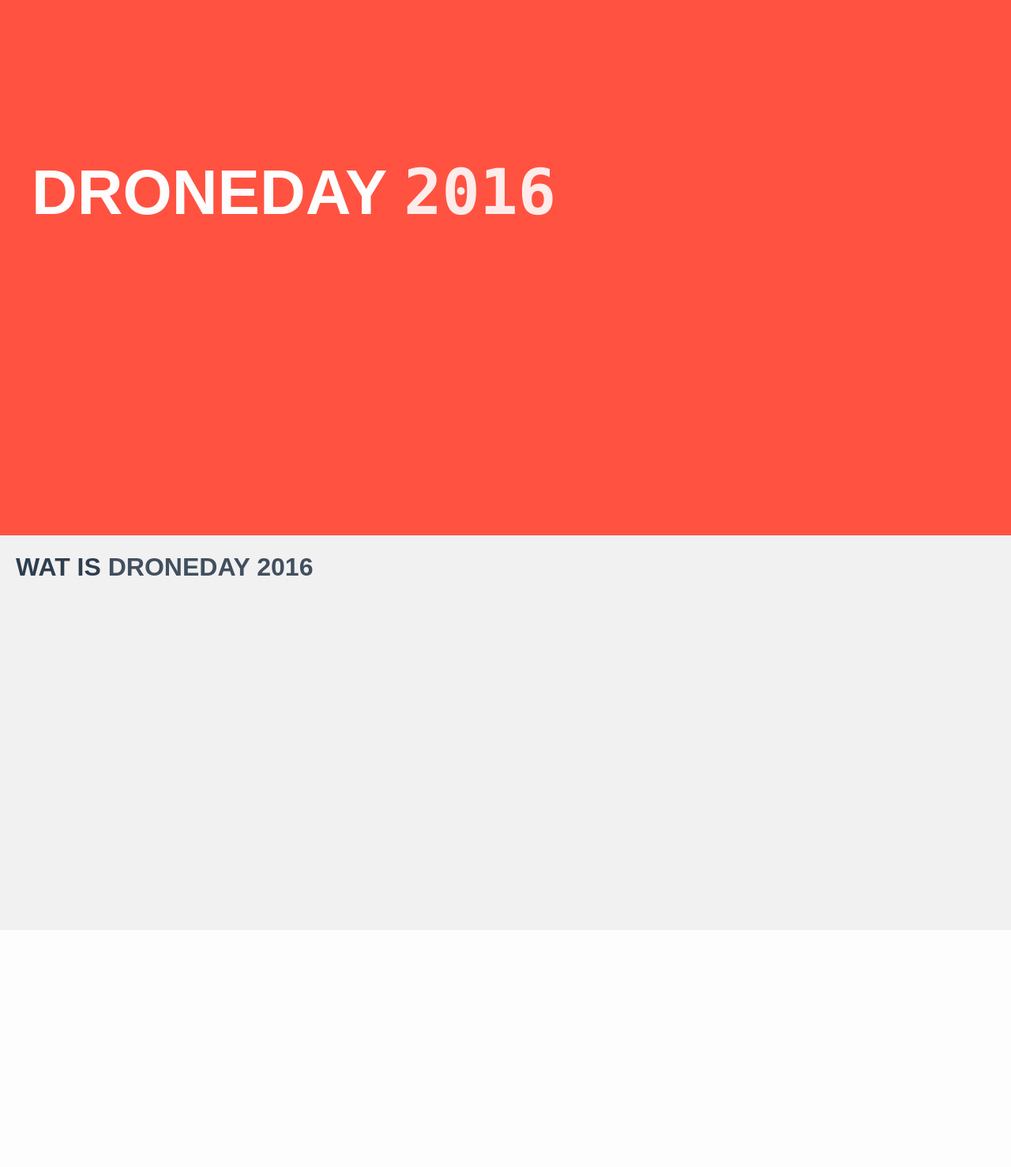
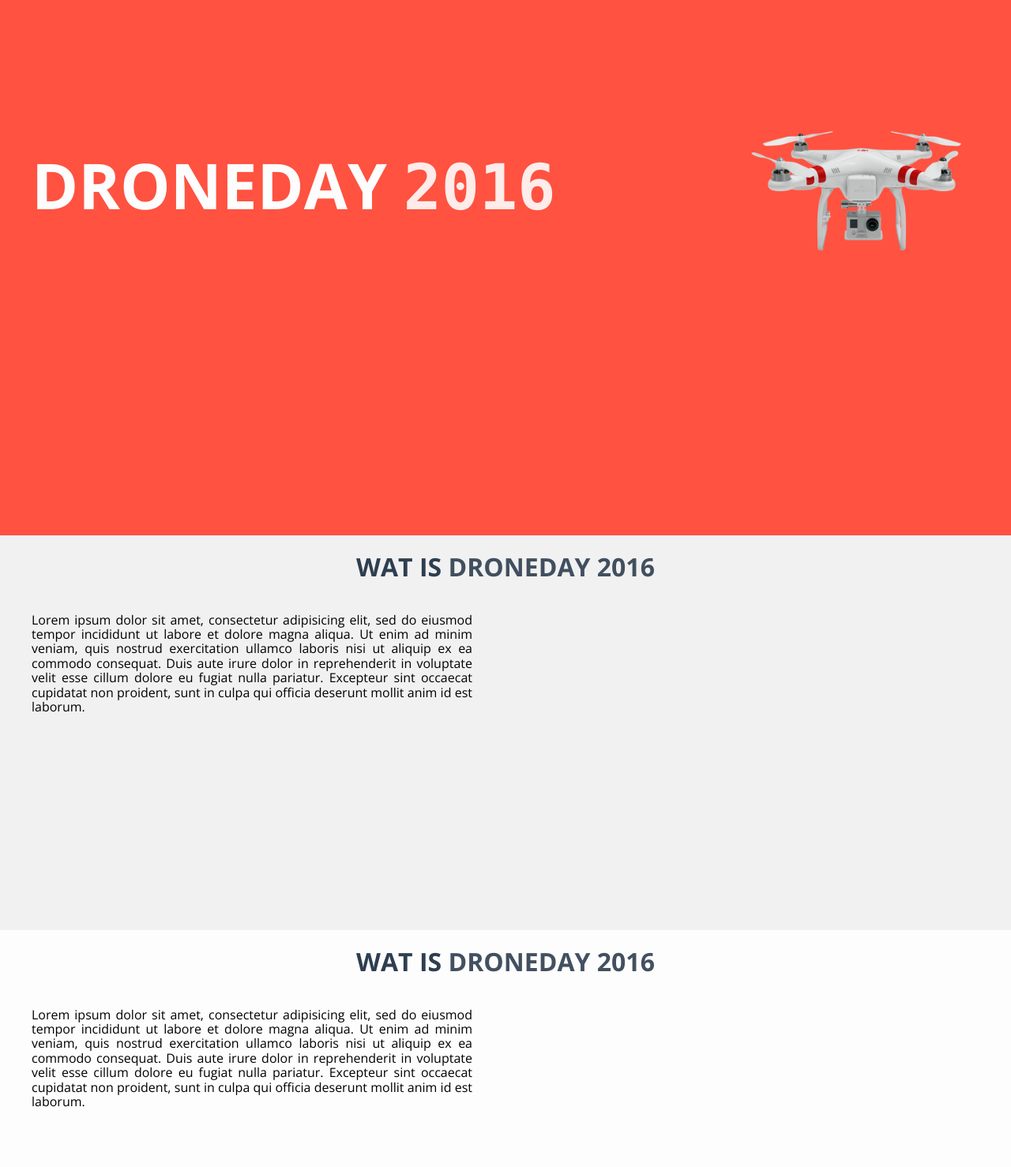
Before and after one commit to KoenWestendorp/DroneDay, a plain HTML site: page index.html in a window 1280 px wide. Shown: the part 122-1600 px from the top of the page at 79% size. Drawn offline with nearby package versions, Linux system fonts and the light colour scheme.

Commit message:
More changes

```diff
--- /dev/null
+++ b/css/footer.sass
@@ -0,0 +1,3 @@
+footer
+  height: 200px
+  background-color: $dark
--- /dev/null
+++ b/css/header.sass
@@ -0,0 +1,30 @@
+header
+  position: relative
+  height: 100vh
+  background:
+    color: $red
+    size: cover
+    position: top center
+    attachment: fixed
+  overflow: hidden
+
+.header
+  h1
+    color: $white
+    text-transform: uppercase
+    font-size: 5em
+
+    span
+      opacity: 0.9
+      font-family: Menlo , monospace
+  padding: 16vh 0
+  padding-left: 20px
+  float: left
+
+.drone_image
+  // background:
+  //   image: url(../images/drone.png)
+  //   size: 100%
+  height: 225px
+  float: right
+  padding: 125px 20px
--- a/css/main.sass
+++ b/css/main.sass
@@ -1,33 +1,22 @@
 @import "https://cdnjs.cloudflare.com/ajax/libs/normalize/4.0.0/normalize.min.css"
 @import "variables.sass"
+@import "header.sass"
 @import "sections.sass"
+@import "footer.sass"
+
+@import "https://fonts.googleapis.com/css?family=Open+Sans:400,300,600,700)"
+
+.cf:before .cf:after
+  content: " "
+  display: table
+
+.cf:after
+  clear: both
 
 *
   -webkit-font-smoothing: antialiased
 
+
 html body
-  height: 9000px
-  font-family: sans-serif
+  font-family: 'Open Sans', sans-serif
   background-color: $white
-
-
-header
-  position: relative
-  height: 100vh
-  background:
-    color: $red
-    size: cover
-    position: top center
-    attachment: fixed
-  overflow: hidden
-
-.header
-  h1
-    color: $white
-    text-transform: uppercase
-    font-size: 5em
-
-    span
-      opacity: 0.9
-      font-family: Menlo , monospace
-  margin: 40vh 20px
--- a/css/sections.sass
+++ b/css/sections.sass
@@ -3,8 +3,13 @@
 article.section
   height: 500px
 
+  &:nth-child(odd)
+    //.text_box
+      float: left
   &:nth-child(even)
     background-color: $grey
+    //.text_box
+      float: right
 
   div
     padding: 1px 20px
@@ -12,6 +17,13 @@ article.section
   h1
     color: $dark
     text-transform: uppercase
+    text-align: center
 
     span
       opacity: 0.9
+
+.wrapper
+
+.text_box
+  width: 45%
+  text-align: justify
--- a/index.html
+++ b/index.html
@@ -10,24 +10,51 @@
     <header>
       <!-- <div class="parallax-container" data-parallax="scroll" data-position="top" data-bleed="10" data-image-src="images/header_image.jpg -->
       <!-- " data-natural-width="1400" data-natural-height="900" style="height: 900px;"> -->
-        <div class="header"><h1 class="header">DroneDay <span>2016</span></h1></div>
-      </div>
+        <div class="header cf"><h1 class="header">DroneDay <span>2016</span></h1></div>
+        <div class="drone_image"><img src="images/drone.png" alt="Drone" class="drone_image"/></div>
+
 
     </header>
     <article class="section 1">
-      <div class="">
+      <div class="wrapper">
         <h1>Wat is <span>DroneDay 2016</span></h1>
+        <div class="text_box">
+          <p>Lorem ipsum dolor sit amet, consectetur adipisicing elit, sed do eiusmod tempor incididunt ut labore et dolore magna aliqua. Ut enim ad minim veniam, quis nostrud exercitation ullamco laboris nisi ut aliquip ex ea commodo consequat. Duis aute irure dolor in reprehenderit in voluptate velit esse cillum dolore eu fugiat nulla pariatur. Excepteur sint occaecat cupidatat non proident, sunt in culpa qui officia deserunt mollit anim id est laborum.</p>
+        </div>
       </div>
     </article>
     <article class="section 2">
-
+      <div class="wrapper">
+        <h1>Wat is <span>DroneDay 2016</span></h1>
+        <div class="text_box">
+          <p>Lorem ipsum dolor sit amet, consectetur adipisicing elit, sed do eiusmod tempor incididunt ut labore et dolore magna aliqua. Ut enim ad minim veniam, quis nostrud exercitation ullamco laboris nisi ut aliquip ex ea commodo consequat. Duis aute irure dolor in reprehenderit in voluptate velit esse cillum dolore eu fugiat nulla pariatur. Excepteur sint occaecat cupidatat non proident, sunt in culpa qui officia deserunt mollit anim id est laborum.</p>
+        </div>
+      </div>
     </article>
     <article class="section 3">
-
+      <div class="wrapper">
+        <h1>Meedoen?</h1>
+        <div class="text_box">
+          <p>Lorem ipsum dolor sit amet, consectetur adipisicing elit, sed do eiusmod tempor incididunt ut labore et dolore magna aliqua. Ut enim ad minim veniam, quis nostrud exercitation ullamco laboris nisi ut aliquip ex ea commodo consequat. Duis aute irure dolor in reprehenderit in voluptate velit esse cillum dolore eu fugiat nulla pariatur. Excepteur sint occaecat cupidatat non proident, sunt in culpa qui officia deserunt mollit anim id est laborum.</p>
+          <form action="sign_up">
+            <input type="email" name="email_adress" placeholder="Email-adres">
+            <input type="text" name="name" placeholder="Volledige naam">
+          </form>
+        </div>
+      </div>
     </article>
     <article class="section 4">
+      <div class="wrapper">
+        <h1>Wat is <span>DroneDay 2016</span></h1>
+        <div class="text_box">
+          <p>Lorem ipsum dolor sit amet, consectetur adipisicing elit, sed do eiusmod tempor incididunt ut labore et dolore magna aliqua. Ut enim ad minim veniam, quis nostrud exercitation ullamco laboris nisi ut aliquip ex ea commodo consequat. Duis aute irure dolor in reprehenderit in voluptate velit esse cillum dolore eu fugiat nulla pariatur. Excepteur sint occaecat cupidatat non proident, sunt in culpa qui officia deserunt mollit anim id est laborum.</p>
+        </div>
+      </div>
+    </article>
 
-    </article>
+    <footer>
+
+    </footer>
 
 
 
--- a/mixture.json
+++ b/mixture.json
@@ -11,7 +11,7 @@
   "preprocessorLocations": null,
   "preprocessorScriptOutput": null,
   "preprocessorStyleOutput": null,
-  "projectDescription": "My project description",
+  "projectDescription": "Landingpage for the DroneDay project from LyceumLab",
   "projectName": "Paralax",
   "publishedId": null,
   "serverHostname": null,
```
Also changed, not shown: css/main.css, css/main.min.css, css/sections.css, images/drone.png (added), 2 other files.
